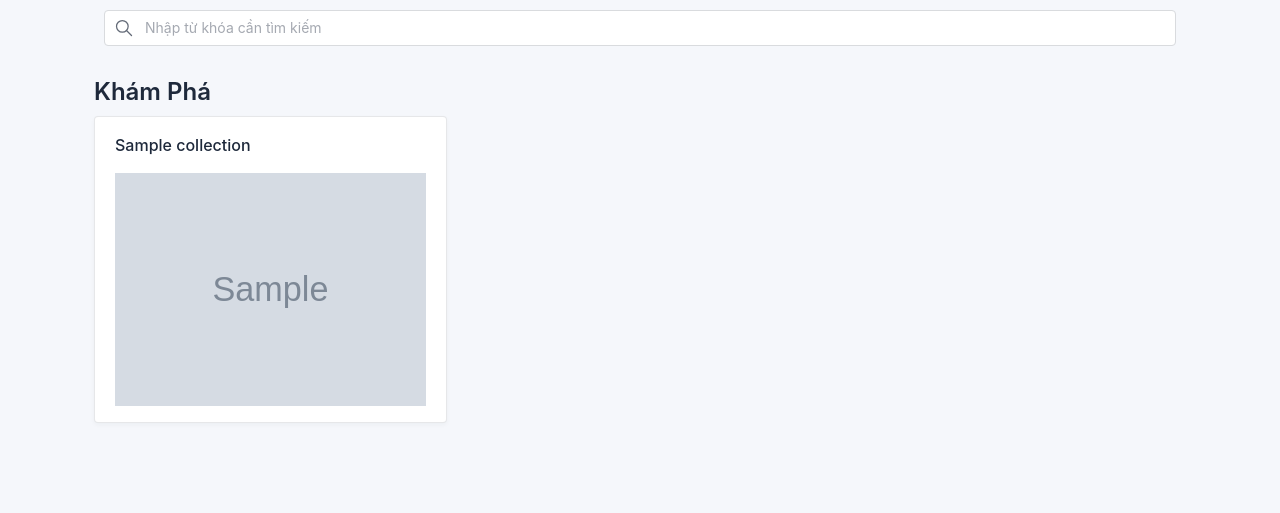
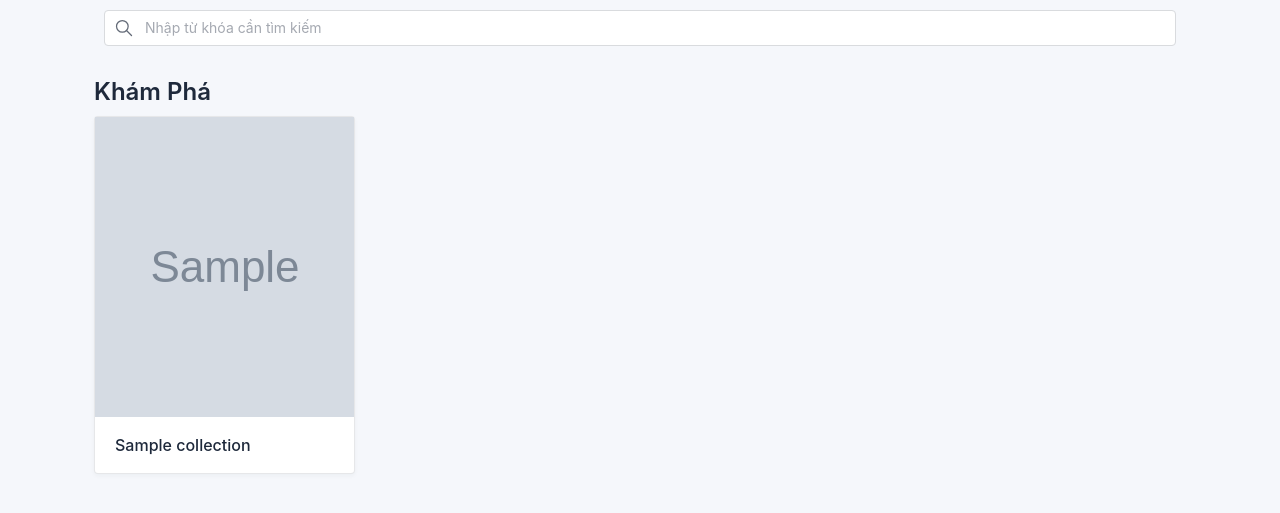
Before and after one commit to cyborgx0x/athena, a Flask app: page / in a window 1280 px wide. Shown: the part 112-625 px from the top of the page. Run offline with Flask 2, Linux system fonts and the light colour scheme; tables that the repository leaves empty hold one stand-in row (values such as "Sample post"); grey boxes marked "Sample" are stand-in pictures; some libraries are stand-ins or nearby versions.

Commit message:
fix thumbnail

```diff
--- a/app/templates/_collection.html
+++ b/app/templates/_collection.html
@@ -1,12 +1,13 @@
 <div class="card">
   <div class="crop"  type="button" onclick="location.href='/collection/{{collection.id}}/'">
+    <img src="{{ collection.cover }}" alt="{{collection.name}}" style="width:auto; height: 100%;object-fit: cover;">
+  </div>
   <div class="card-body">
     <h3 class="card-title">
       <a href="{{url_for('public_collection', id=collection.id)}}" style="text-decoration: none !important;">
         {{ collection.name }}
       </a>
     </h3>
-      <img src="{{ collection.cover }}" alt="{{collection.name}}" style="width:100%; height:auto">
     <!-- <div class="blend-over">
       <h2><a href="{{url_for('public_collection', id=collection.id)}}">{{collection.name}}</a></h2>
       <p>{{collection.author}}</p>
@@ -14,4 +15,3 @@
     </div> -->
   </div>
   </div>
-  </div>
--- a/app/templates/base.html
+++ b/app/templates/base.html
@@ -49,11 +49,11 @@
       box-shadow: 0 0 11px rgba(41, 27, 27, 0.2);
     }
     .crop {
-      object-fit: cover;
       width: 100%;
-      height: auto;
+      height: 300;
       display: grid;
       transition: transform 500ms ease;
+      overflow: hidden;
     }
     .crop:hover {
       transform: scale(1.05);
--- a/app/templates/home.html
+++ b/app/templates/home.html
@@ -4,7 +4,7 @@
 {% block content %}
 <div class="row row-deck">
   {% for collection in top_view_collections %}
-  <div class="col-6 col-md-4">
+  <div class="col-6 col-md-3">
     {% include '_collection.html'  %}
   </div>
   {% endfor %}
```
Lines whose indentation alone changed are shown as unchanged.
